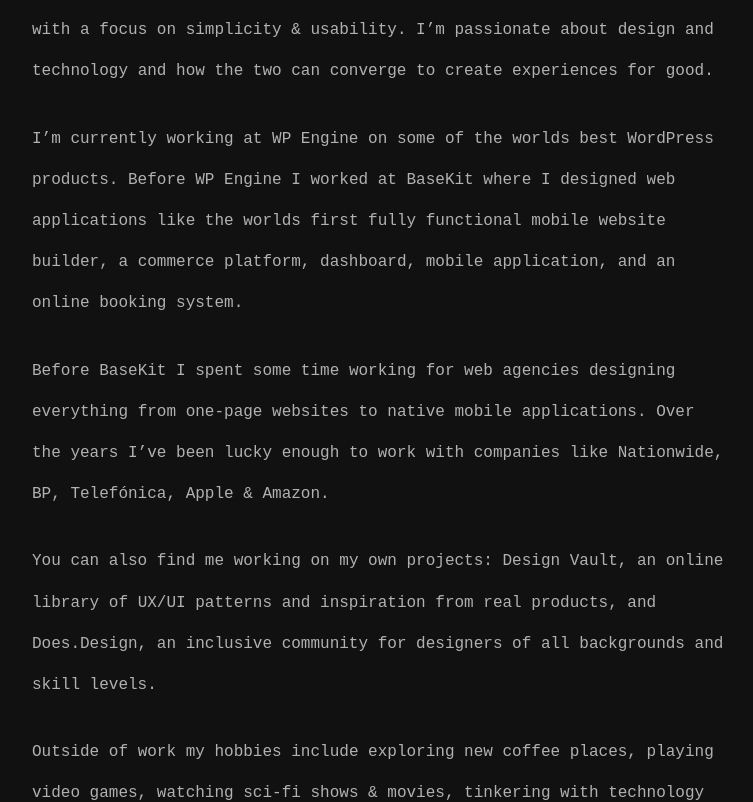
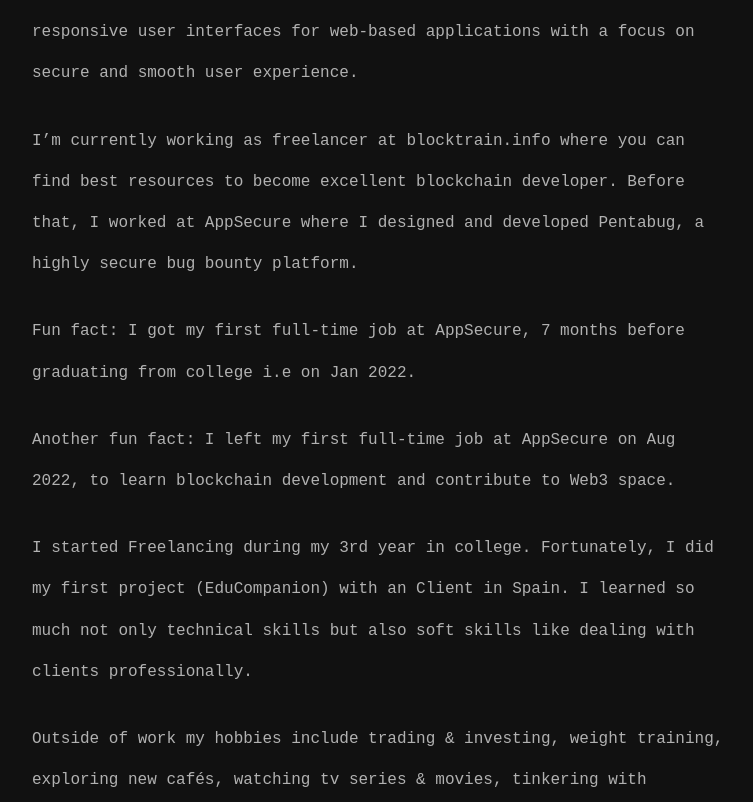
Before and after one commit to harshpandey002/portfolio-new, a Next.js app: page /about in a window 1280 px wide. Shown: the part 764-1566 px from the top of the page, without its empty margins (256-1009 px from the left). Built offline with nearby package versions, Linux system fonts and the light colour scheme.

Commit message:
About Me

```diff
--- a/helper/projects.js
+++ b/helper/projects.js
@@ -39,7 +39,7 @@ export const projects = [
   {
     image: "hexabug.png",
     title: "HexaBug",
-    skills: ["Reactjs"],
+    skills: ["Reactjs", "Auth0"],
     url: {
       label: "Confidential",
     },
--- a/pages/about.jsx
+++ b/pages/about.jsx
@@ -30,52 +30,48 @@ export default function About() {
         <motion.div variants={noStagger} className={styles.about}>
           <p>
             <AnimatedText>
-              I’m Dale a UK based product designer with over ten years of
-              experience. I specialise in interface design for mobile and
-              web-based applications with a focus on simplicity & usability. I’m
-              passionate about design and technology and how the two can
-              converge to create experiences for good.
+              I’m Harsh Pandey, an India based Full-Stack blockchain developer
+              with over two years of development experience. I specialise in
+              developing responsive user interfaces for web-based applications
+              with a focus on secure and smooth user experience.
             </AnimatedText>
           </p>
           <p>
             <AnimatedText>
-              I’m currently working at WP Engine on some of the worlds best
-              WordPress products. Before WP Engine I worked at BaseKit where I
-              designed web applications like the worlds first fully functional
-              mobile website builder, a commerce platform, dashboard, mobile
-              application, and an online booking system.
+              I’m currently working as freelancer at blocktrain.info where you
+              can find best resources to become excellent blockchain developer.
+              Before that, I worked at AppSecure where I designed and developed
+              Pentabug, a highly secure bug bounty platform.
             </AnimatedText>
           </p>
           <p>
             <AnimatedText>
-              Before BaseKit I spent some time working for web agencies
-              designing everything from one-page websites to native mobile
-              applications. Over the years I’ve been lucky enough to work with
-              companies like Nationwide, BP, Telefónica, Apple & Amazon.
+              Fun fact: I got my first full-time job at AppSecure, 7 months
+              before graduating from college i.e on Jan 2022.
+            </AnimatedText>
+          </p>
+          <p>
+            <AnimatedText>
+              Another fun fact: I left my first full-time job at AppSecure on
+              Aug 2022, to learn blockchain development and contribute to Web3
+              space.
             </AnimatedText>
           </p>
 
           <p>
             <AnimatedText>
-              You can also find me working on my own projects: Design Vault, an
-              online library of UX/UI patterns and inspiration from real
-              products, and Does.Design, an inclusive community for designers of
-              all backgrounds and skill levels.
+              I started Freelancing during my 3rd year in college. Fortunately,
+              I did my first project (EduCompanion) with an Client in Spain. I
+              learned so much not only technical skills but also soft skills
+              like dealing with clients professionally.
             </AnimatedText>
           </p>
 
           <p>
             <AnimatedText>
-              Outside of work my hobbies include exploring new coffee places,
-              playing video games, watching sci-fi shows & movies, tinkering
-              with technology and taking too many photos of my cat, Pixel.
-            </AnimatedText>
-          </p>
-
-          <p>
-            <AnimatedText>
-              You can follow along with my work, personal projects and
-              occasional insights into my life on Twitter and Instagram.
+              Outside of work my hobbies include trading & investing, weight
+              training, exploring new cafés, watching tv series & movies,
+              tinkering with technology.
             </AnimatedText>
           </p>
         </motion.div>
@@ -185,7 +181,9 @@ function Work({ data }) {
     <div className={styles.row}>
       <p className={styles.org}>
         {title}{" "}
-        {isFreelance ? <span id={styles.freelance}>(Freelance)</span> : ""}
+        <span id={styles.freelance}>
+          {isFreelance ? "(Freelance)" : "(Full-time)"}
+        </span>
       </p>
       <span className={styles.details}>
         <p>{role}</p>
```
Also changed, not shown: public/about.png.
